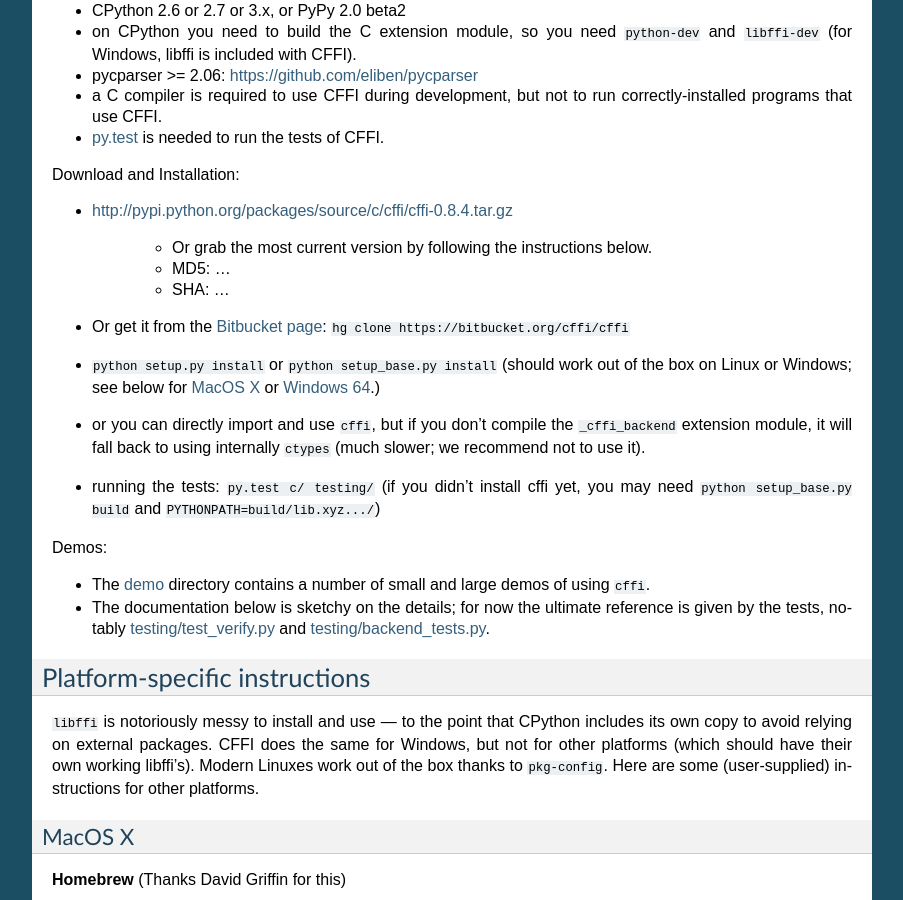
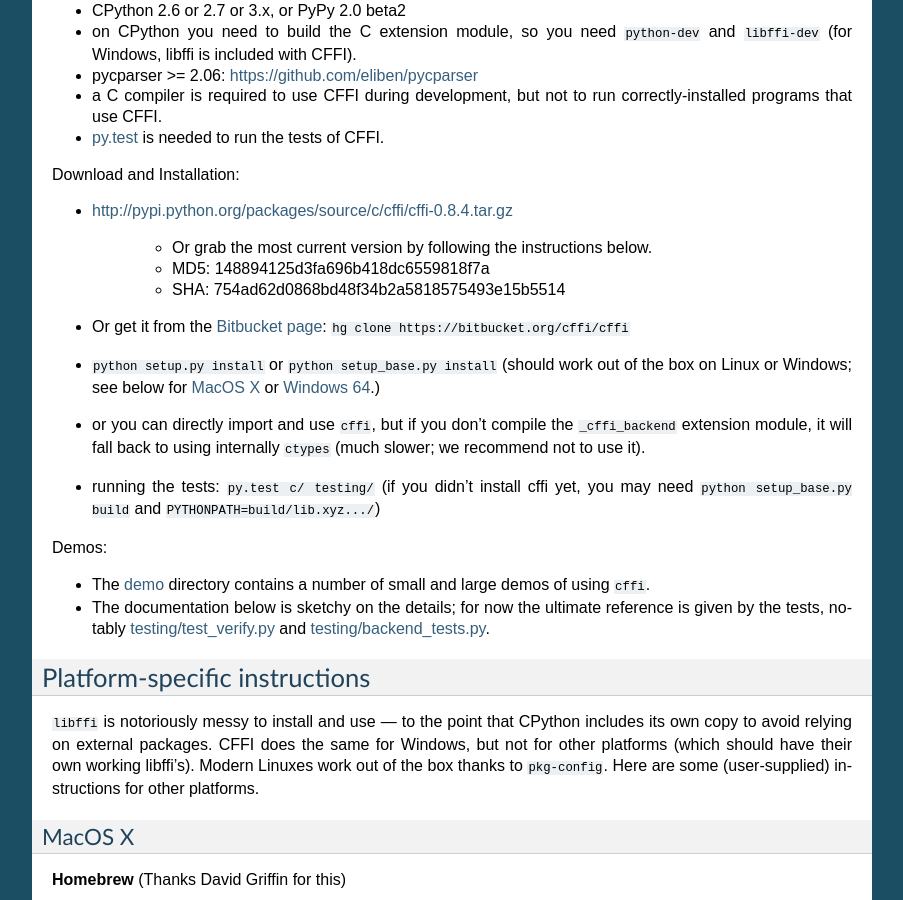
Before and after one commit to tharvik/cffi, a Sphinx documentation site: the page built from doc/source/index.rst, in a window 1280 px wide and 900 px high, scrolled down 918 px. Shown: the whole window, without its empty margins (198-1101 px from the left). Built offline with Sphinx 7.4.7, drawn with Linux system fonts in a browser that asks for light colours.

Commit message:
Add the MD5/SHA

```diff
--- a/doc/source/index.rst
+++ b/doc/source/index.rst
@@ -92,9 +92,9 @@
 
    - Or grab the most current version by following the instructions below.
 
-   - MD5: ...
-
-   - SHA: ...
+   - MD5: 148894125d3fa696b418dc6559818f7a
+
+   - SHA: 754ad62d0868bd48f34b2a5818575493e15b5514
 
 * Or get it from the `Bitbucket page`_:
   ``hg clone https://bitbucket.org/cffi/cffi``
```
